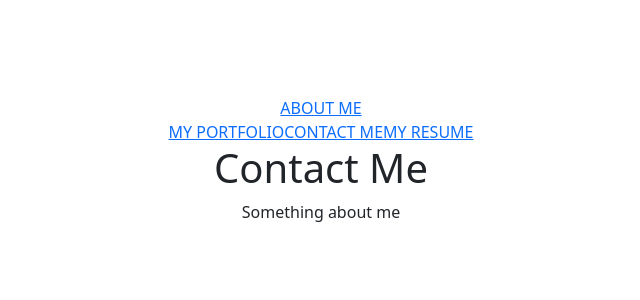
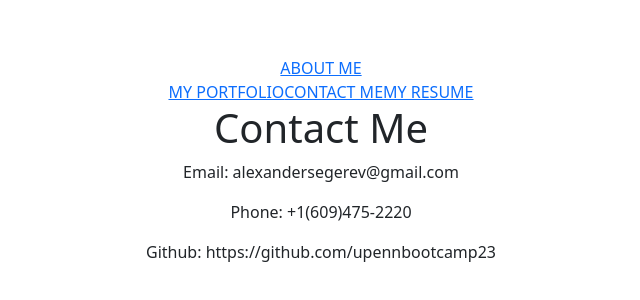
Before and after one commit to aegerev/my-portfolio, a React (Vite) app: page /Contact in a window 1280 px wide. Shown: the part 232-532 px from the top of the page, without its empty margins (319-959 px from the left). Built offline with nearby package versions, Linux system fonts and the light colour scheme.

Commit message:
Added contact-me section

```diff
--- a/src/pages/contact-me.jsx
+++ b/src/pages/contact-me.jsx
@@ -4,8 +4,11 @@ function contactMe() {
 
     return (
         <>
-        <h1> Contact Me</h1>
-        <p> Something about me</p>
+        <h1> Contact Me </h1>
+
+        <p> Email: alexandersegerev@gmail.com</p>
+        <p> Phone: +1(609)475-2220</p>
+        <p>Github: https://github.com/upennbootcamp23</p>
         </>
     )
 };
```
